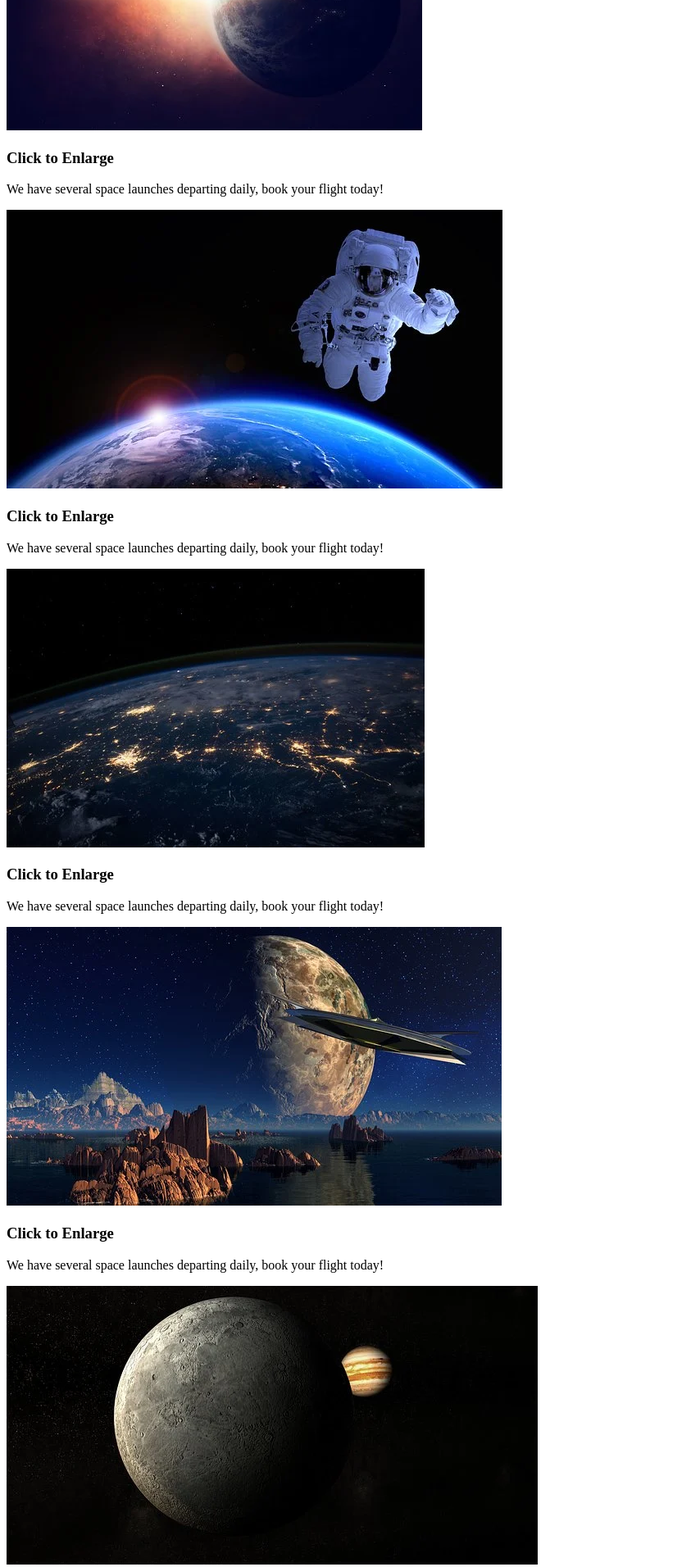
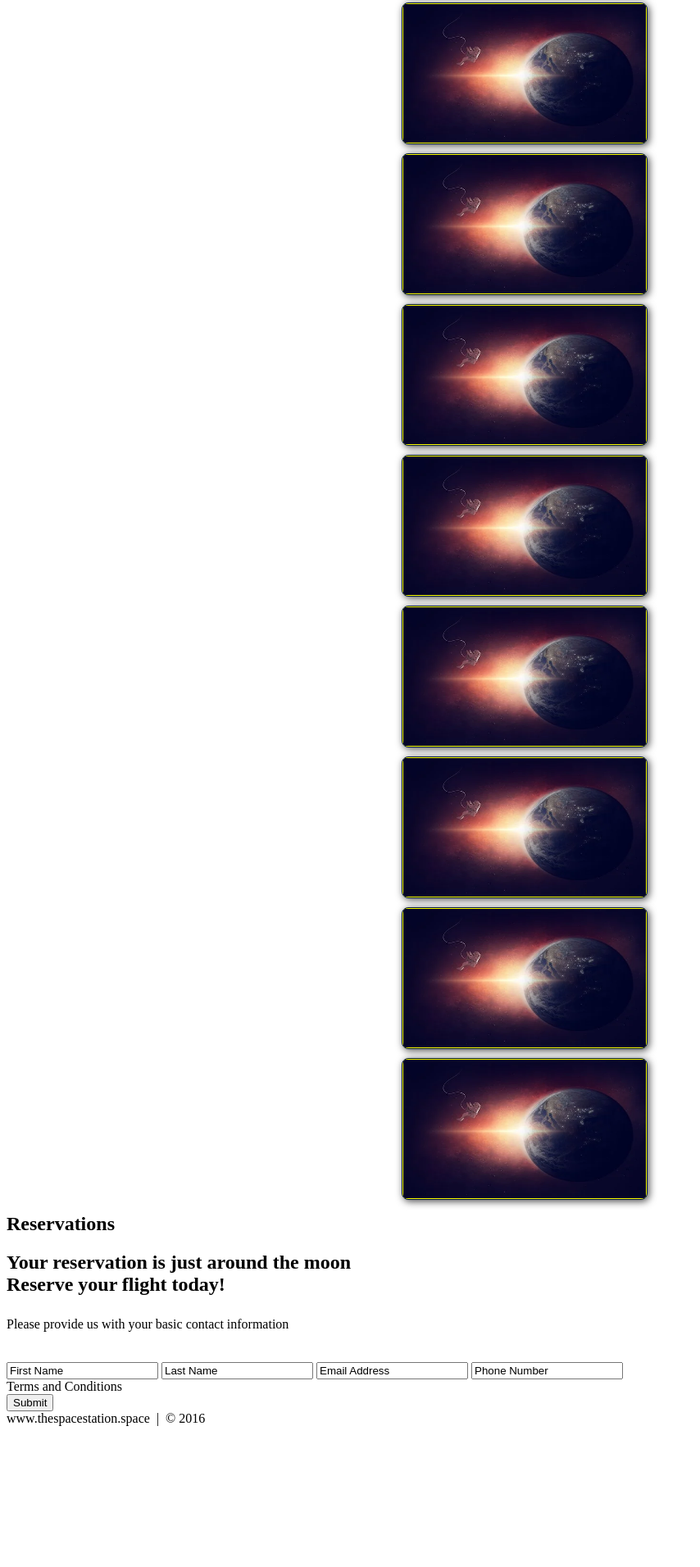
Before and after one commit to TDBoren/Web-Project-1, a plain HTML site: page index.html in a window 1280 px wide. Shown: the part 352-2264 px from the top of the page at 82% size, without its empty margins (0-854 px from the left). After the commit the page ends 2100 px from the top, so only its background shows below. Drawn offline with Linux system fonts and the light colour scheme.

Commit message:
css to images
still need to debug

```diff
--- /dev/null
+++ b/CSS/photo_style.css
@@ -0,0 +1,82 @@
+/*  ---------------------------------------------------------------
+        GALLERY SECTION ANIMATION
+    ---------------------------------------------------------------   */
+
+P {
+    font-weight: 300;
+    line-height: 30px;
+    padding-bottom: 15px;
+}
+.photo {
+    position: relative;
+    line-height: 0;
+    margin-bottom: 2em;
+    overflow: hidden;
+    border-radius: 8px;
+    padding: 1px;
+    border: 1px solid #021a40;
+    background-color: #ff0;
+    box-shadow: 2px 2px 10px rgba(0,0,0, 0.7);
+}
+
+.photo-container {
+    text-align: center;
+    margin: 15px auto;
+    width: 300px;
+    height: 169px;
+}
+
+.photo-container img {
+    max-width: 100%;
+    width: 300px;
+    height: 169px;
+}
+
+.photo-overlay {
+    color: #fff;
+    position: absolute;
+    top: 0;
+    right: 0;
+    bottom: 0;
+    left: 0;
+    padding-left: 20px;
+    padding-right: 20px;
+    justify-content: center; /* For centering text inside photo */
+    align-items: center;
+    background: rgba(0,0,0, 0.5);
+}
+.white-head {
+    color: #C9BDAA;
+    margin-top: 5%;
+    line-height: 30px;
+    padding-bottom: 20px;
+}
+
+/*  --------------------------------------------------------------
+        PHOTO OVERLAY TRANSITIONS
+    -------------------------------------------------------------   */
+
+.photo-overlay {
+    opacity: 0;
+    transition: opacity .1s;
+    border-radius: 10px;
+    cursor: pointer;
+}
+
+.photo-overlay p {
+    width: 100%;
+    height: 100%;
+    color: #fff;
+}
+.photo-overlay:hover {
+    opacity: 1;
+}
+
+.photo img {
+    transition: transform 5s;
+    transform-origin: 50% 50%;
+}
+
+.photo:hover img {
+    transform: scale(1.1);
+}
--- a/index.html
+++ b/index.html
@@ -3,6 +3,7 @@
 	<head>
 		<meta charset="utf-8">
 		<title>The Space Station | Resort</title>
+		<link rel="stylesheet" href="./CSS/photo_style.css">
 	</head>
 	<body>
 
@@ -35,11 +36,11 @@
 				<div>
 
 				<!-- PHOTO CONTAINER 1 -->
-				<div>
-					<div>
+				<div class="photo-container">
+					<div class="photo">
 						<img src="./Images/Thumb/Thumbnail_1.png" alt="Tethered Space Walk in Orbit">
-						<div>
-							<h3>Click to Enlarge</h3>
+						<div class="photo-overlay">
+							<h3 class="white-head">Click to Enlarge</h3>
 							<p>We have several space launches departing daily, book your flight today!</p>
 						</div>
 					</div>
@@ -47,11 +48,11 @@
 				<!-- END PHOTO CONTAINER 1 -->
 
 				<!-- PHOTO CONTAINER 2 -->
-				<div>
-					<div>
-						<img src="./Images/Thumb/Thumbnail_2.png" alt="Power-pack Space Walk">
-						<div>
-							<h3>Click to Enlarge</h3>
+				<div class="photo-container">
+					<div class="photo">
+						<img src="./Images/Thumb/Thumbnail_1.png" alt="Tethered Space Walk in Orbit">
+						<div class="photo-overlay">
+							<h3 class="white-head">Click to Enlarge</h3>
 							<p>We have several space launches departing daily, book your flight today!</p>
 						</div>
 					</div>
@@ -59,11 +60,11 @@
 				<!-- END PHOTO CONTAINER 2 -->
 
 				<!-- PHOTO CONTAINER 3 -->
-				<div>
-					<div>
-						<img src="./Images/Thumb/Thumbnail_3.png" alt="Orbit at Night">
-						<div>
-							<h3>Click to Enlarge</h3>
+				<div class="photo-container">
+					<div class="photo">
+						<img src="./Images/Thumb/Thumbnail_1.png" alt="Tethered Space Walk in Orbit">
+						<div class="photo-overlay">
+							<h3 class="white-head">Click to Enlarge</h3>
 							<p>We have several space launches departing daily, book your flight today!</p>
 						</div>
 					</div>
@@ -71,11 +72,11 @@
 				<!-- END PHOTO CONTAINER 3 -->
 
 				<!-- PHOTO CONTAINER 4 -->
-				<div>
-					<div>
-						<img src="./Images/Thumb/Thumbnail_4.png" alt="Oceanic View of Colonial Moon">
-						<div>
-							<h3>Click to Enlarge</h3>
+				<div class="photo-container">
+					<div class="photo">
+						<img src="./Images/Thumb/Thumbnail_1.png" alt="Tethered Space Walk in Orbit">
+						<div class="photo-overlay">
+							<h3 class="white-head">Click to Enlarge</h3>
 							<p>We have several space launches departing daily, book your flight today!</p>
 						</div>
 					</div>
@@ -83,11 +84,11 @@
 				<!-- END PHOTO CONTAINER 4 -->
 
 				<!-- PHOTO CONTAINER 5 -->
-				<div>
-					<div>
-						<img src="./Images/Thumb/Thumbnail_5.png" alt="View of Jupiter from Moon">
-						<div>
-							<h3>Click to Enlarge</h3>
+				<div class="photo-container">
+					<div class="photo">
+						<img src="./Images/Thumb/Thumbnail_1.png" alt="Tethered Space Walk in Orbit">
+						<div class="photo-overlay">
+							<h3 class="white-head">Click to Enlarge</h3>
 							<p>We have several space launches departing daily, book your flight today!</p>
 						</div>
 					</div>
@@ -95,11 +96,11 @@
 				<!-- END PHOTO CONTAINER 5 -->
 
 				<!-- PHOTO CONTAINER 6 -->
-				<div>
-					<div>
-						<img src="./Images/Thumb/Thumbnail_6.png" alt="Nearest Orbital Star">
-						<div>
-							<h3>Click to Enlarge</h3>
+				<div class="photo-container">
+					<div class="photo">
+						<img src="./Images/Thumb/Thumbnail_1.png" alt="Tethered Space Walk in Orbit">
+						<div class="photo-overlay">
+							<h3 class="white-head">Click to Enlarge</h3>
 							<p>We have several space launches departing daily, book your flight today!</p>
 						</div>
 					</div>
@@ -107,11 +108,11 @@
 				<!-- END PHOTO CONTAINER 6 -->
 
 				<!-- PHOTO CONTAINER 7 -->
-				<div>
-					<div>
-						<img src="./Images/Thumb/Thumbnail_7.png" alt="Oceanic View of Saturn from it's Moon">
-						<div>
-							<h3>Click to Enlarge</h3>
+				<div class="photo-container">
+					<div class="photo">
+						<img src="./Images/Thumb/Thumbnail_1.png" alt="Tethered Space Walk in Orbit">
+						<div class="photo-overlay">
+							<h3 class="white-head">Click to Enlarge</h3>
 							<p>We have several space launches departing daily, book your flight today!</p>
 						</div>
 					</div>
@@ -119,11 +120,11 @@
 				<!-- END PHOTO CONTAINER 7 -->
 
 				<!-- PHOTO CONTAINER 8 -->
-				<div>
-					<div>
-						<img src="./Images/Thumb/Thumbnail_8.png" alt="Green Moon to Earth View">
-						<div>
-							<h3>Click to Enlarge</h3>
+				<div class="photo-container">
+					<div class="photo">
+						<img src="./Images/Thumb/Thumbnail_1.png" alt="Tethered Space Walk in Orbit">
+						<div class="photo-overlay">
+							<h3 class="white-head">Click to Enlarge</h3>
 							<p>We have several space launches departing daily, book your flight today!</p>
 						</div>
 					</div>
@@ -131,11 +132,11 @@
 				<!-- END PHOTO CONTAINER 8 -->
 
 				<!-- PHOTO CONTAINER 9 -->
-				<div>
-					<div>
-						<img src="./Images/Thumb/Thumbnail_9.png" alt="Expanding Sun">
-						<div>
-							<h3>Click to Enlarge</h3>
+				<div class="photo-container">
+					<div class="photo">
+						<img src="./Images/Thumb/Thumbnail_1.png" alt="Tethered Space Walk in Orbit">
+						<div class="photo-overlay">
+							<h3 class="white-head">Click to Enlarge</h3>
 							<p>We have several space launches departing daily, book your flight today!</p>
 						</div>
 					</div>
```
